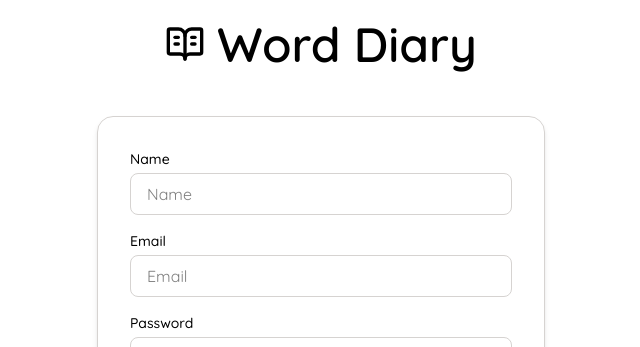
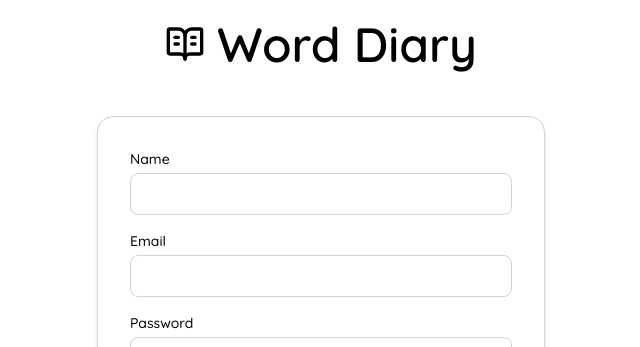
Before and after one commit to williamj20/Word-Diary, a Next.js app: page /signup in a window 1280 px wide. Shown: the top 347 px of the page, without its empty margins (319-959 px from the left). Built offline with nearby package versions, Linux system fonts and the light colour scheme.

Commit message:
Remove placeholders

```diff
--- a/src/app/signup/components/signup-form.tsx
+++ b/src/app/signup/components/signup-form.tsx
@@ -28,7 +28,6 @@ const SignupForm = () => {
             className="form-input"
             id="name"
             name="name"
-            placeholder="Name"
             defaultValue={state?.fields?.name ?? ''}
           />
           {state?.errors?.name && (
@@ -43,7 +42,6 @@ const SignupForm = () => {
             className="form-input"
             id="email"
             name="email"
-            placeholder="Email"
             defaultValue={state?.fields?.email ?? ''}
           />
           {state?.errors?.email && (
```
